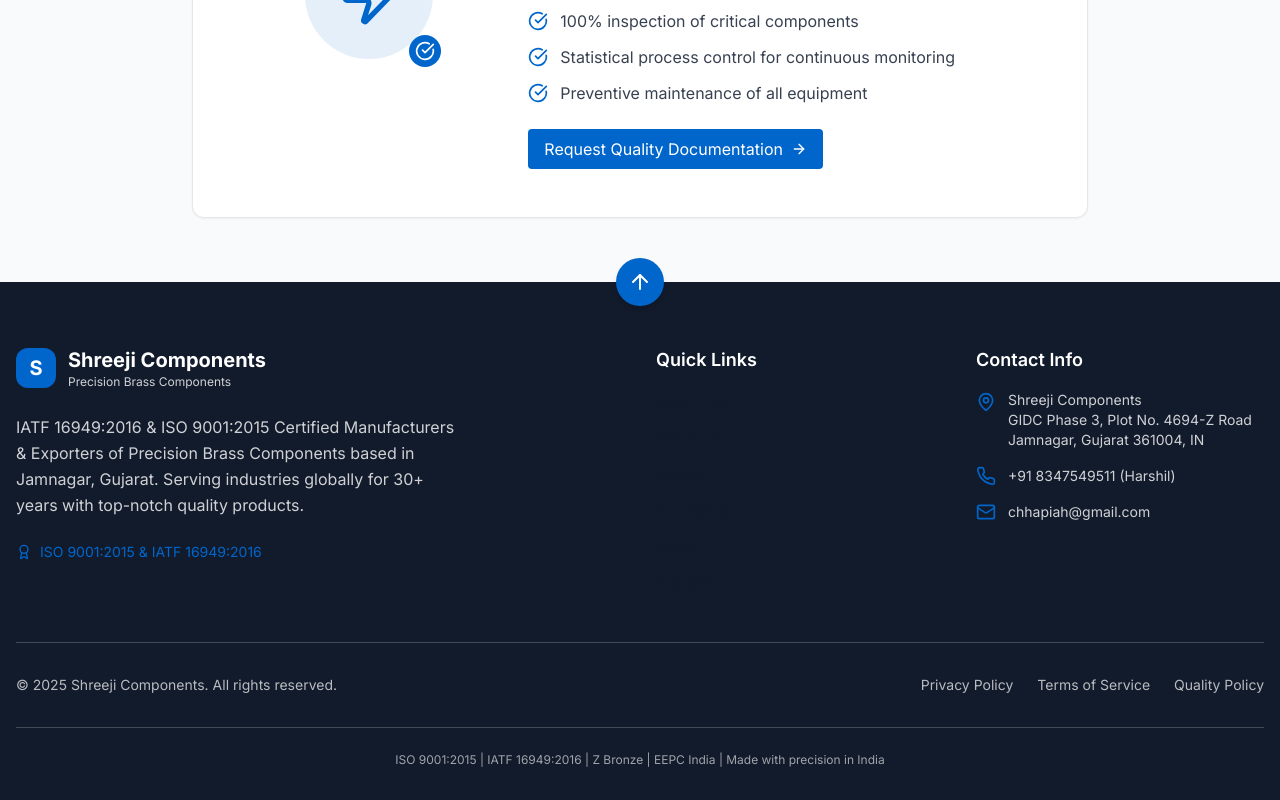
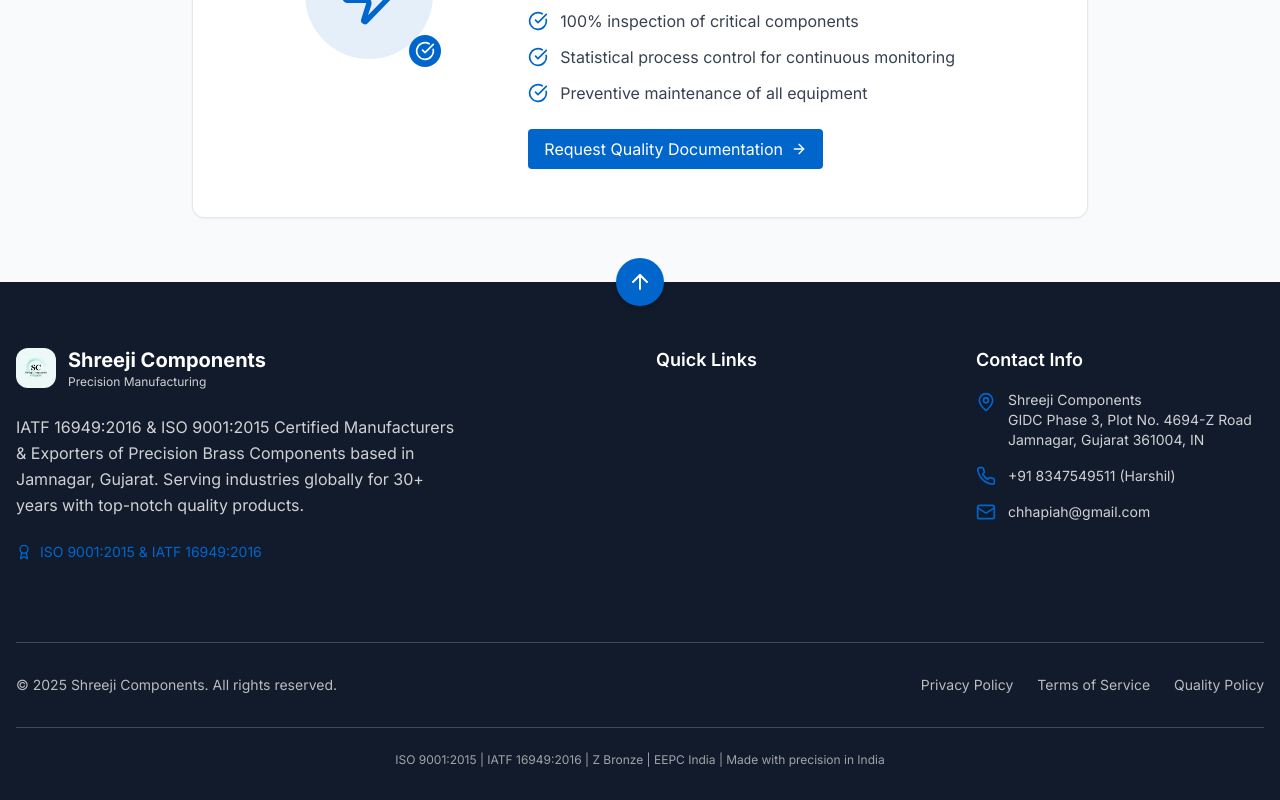
Before and after one commit to 22it044/Shreeji-Components, a React (Vite) app: page /quality in a window 1280 px wide. Shown: the part 6454-7254 px from the top of the page. Built offline with nearby package versions, Linux system fonts and the light colour scheme.

Commit message:
(n-1.50) dikhane layak.

```diff
--- a/src/components/layout/Footer.tsx
+++ b/src/components/layout/Footer.tsx
@@ -28,12 +28,10 @@
           {/* Company Info */}
           <div className="lg:col-span-2">
             <div className="flex items-center space-x-3 mb-6">
-              <div className="w-10 h-10 bg-royal-sapphire rounded-lg flex items-center justify-center">
-                <span className="text-white font-bold text-xl">S</span>
-              </div>
+              <img src="/images/company logo.jpg" alt="Company Logo" className="w-10 h-10 rounded-lg" />
               <div>
                 <h1 className="text-xl font-bold">Shreeji Components</h1>
-                <p className="text-xs text-dark-foreground/80">Precision Brass Components</p>
+                <p className="text-xs text-dark-foreground/80">Precision Manufacturing</p>
               </div>
             </div>
             <p className="text-dark-foreground/80 mb-6 leading-relaxed max-w-md">
--- a/src/components/sections/HeroSection.tsx
+++ b/src/components/sections/HeroSection.tsx
@@ -86,7 +86,7 @@
           <div className="absolute -bottom-6 -right-6 w-32 h-32 border-b-2 border-r-2 border-amber-500/80 animate-float rounded-br-3xl"></div>
 
           {/* Enhanced glow effect */}
-          <div className="absolute inset-0 shadow-[0_0_70px_rgba(251,191,36,0.4)_inset] pointer-events-none"></div>
+          <div className="absolute inset-0 shadow-[0_0_30px_rgba(251,191,36,0.4)_inset] pointer-events-none"></div>
 
           {/* Additional subtle floating elements */}
           <div className="absolute top-1/4 left-0 w-16 h-1 bg-amber-500/40 animate-float-delayed"></div>
@@ -94,7 +94,7 @@
         </div>
 
         {/* Premium text overlay */}
-        <div className="absolute inset-0 flex flex-col justify-center items-center text-center px-8 z-20">
+        <div className="absolute inset-0 flex flex-col justify-top items-center text-center px-8 z-20 pt-10">
           <motion.h1
             initial={{ opacity: 0, y: 20 }}
             animate={{ opacity: isVisible ? 1 : 0, y: isVisible ? 0 : 20 }}
```
